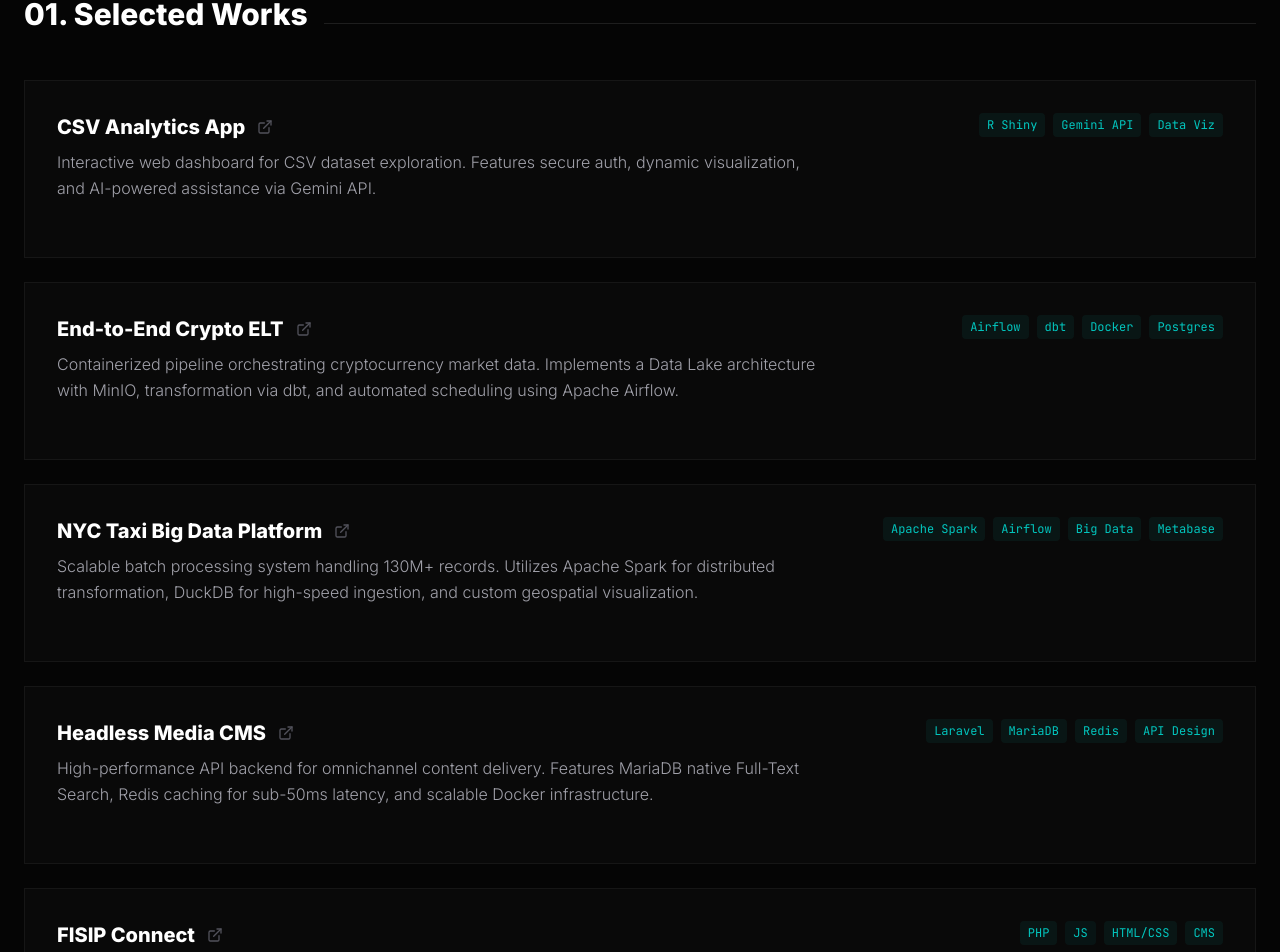
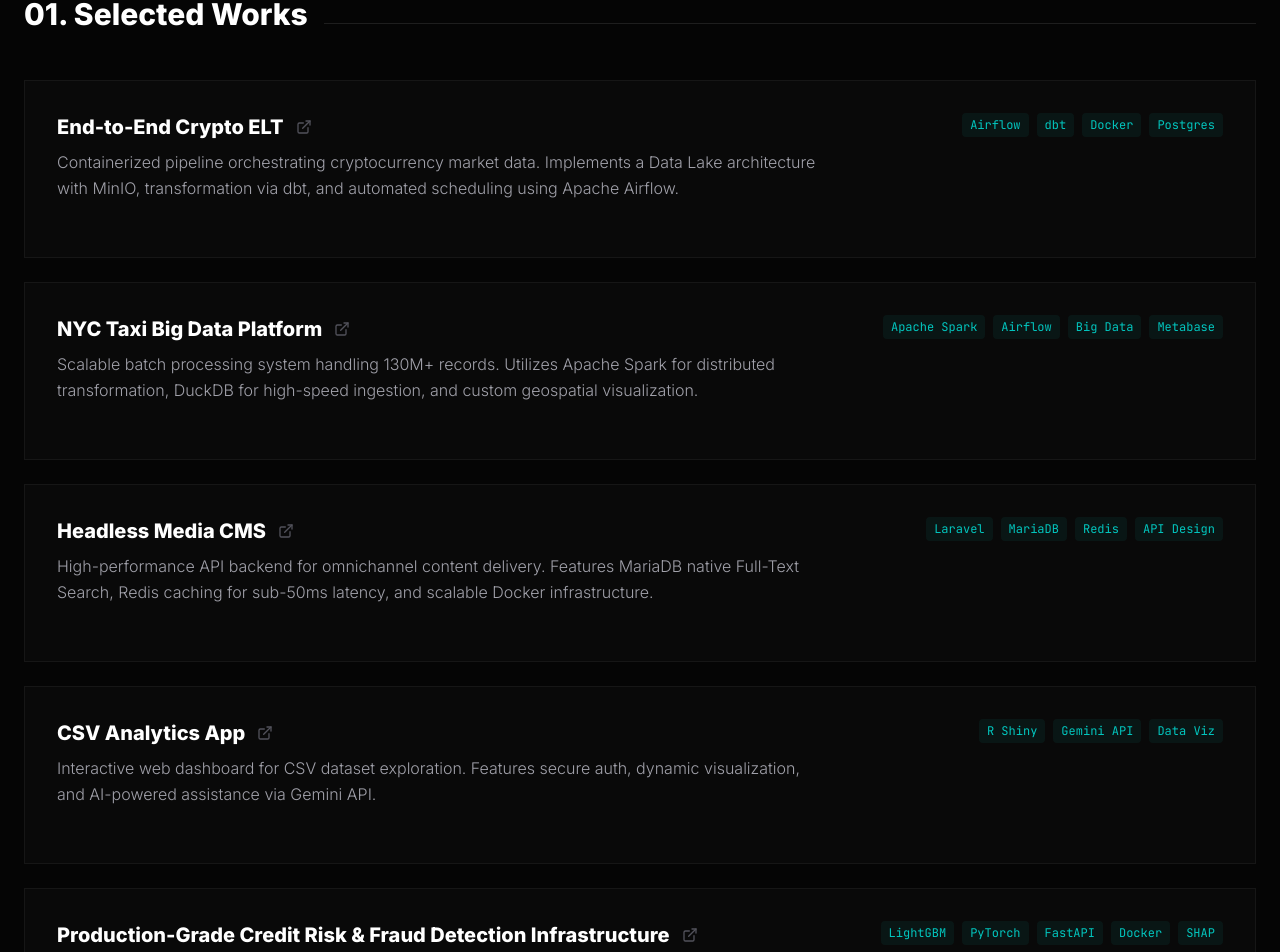
Before and after one commit to rehanhf/rehanhf.github.io, a React (Vite) app: page / in a window 1280 px wide. Shown: the part 1728-2680 px from the top of the page. Built offline with nearby package versions, Linux system fonts and the light colour scheme.

Commit message:
add more projects

```diff
--- a/data/portfolio.ts
+++ b/data/portfolio.ts
@@ -28,48 +28,55 @@
   projects: [
     {
       id: "1",
+      title: "End-to-End Crypto ELT",
+      description: "Containerized pipeline orchestrating cryptocurrency market data. Implements a Data Lake architecture with MinIO, transformation via dbt, and automated scheduling using Apache Airflow.",
+      tags: ["Airflow", "dbt", "Docker", "Postgres"],
+      link: "https://github.com/rehanhf/crypto-elt-pipeline"
+    },
+    {
+      id: "2",
+      title: "NYC Taxi Big Data Platform",
+      description: "Scalable batch processing system handling 130M+ records. Utilizes Apache Spark for distributed transformation, DuckDB for high-speed ingestion, and custom geospatial visualization.",
+      tags: ["Apache Spark", "Airflow", "Big Data", "Metabase"],
+      link: "https://github.com/rehanhf/nyc-taxi-pipeline"
+    },
+    {
+      id: "3",
+      title: "Headless Media CMS",
+      description: "High-performance API backend for omnichannel content delivery. Features MariaDB native Full-Text Search, Redis caching for sub-50ms latency, and scalable Docker infrastructure.",
+      tags: ["Laravel", "MariaDB", "Redis", "API Design"],
+      link: "https://github.com/rehanhf/headless-news"
+    },
+    {
+      id: "4",
       title: "CSV Analytics App",
       description: "Interactive web dashboard for CSV dataset exploration. Features secure auth, dynamic visualization, and AI-powered assistance via Gemini API.",
       tags: ["R Shiny", "Gemini API", "Data Viz"],
       link: "https://raihanh.shinyapps.io/CSV_Data_Analytics"
     },
     {
-      id: "2",
-      title: "End-to-End Crypto ELT",
-      description: "Containerized pipeline orchestrating cryptocurrency market data. Implements a Data Lake architecture with MinIO, transformation via dbt, and automated scheduling using Apache Airflow.",
-      tags: ["Airflow", "dbt", "Docker", "Postgres"],
-      link: "https://github.com/rehanhf/crypto-elt-pipeline"
+      id: "5",
+      title: "Production-Grade Credit Risk & Fraud Detection Infrastructure",
+      description: "An end-to-end financial risk engine that prioritizes economic utility by optimizing decision thresholds based on principal loss vs. interest gain ($C_{FN}$ vs $C_{FP}$). Features temporal data isolation, SHAP-driven regulatory explainability, and automated drift monitoring via Population Stability Index (PSI). Deployed as a high-performance, containerized REST API with strict Pydantic schema validation.",
+      tags: ["LightGBM", "PyTorch", "FastAPI", "Docker", "SHAP", "MLOps"],
+      link: "https://github.com/rehanhf/risk-scoring-system"
     },
     {
-      id: "3",
-      title: "NYC Taxi Big Data Platform",
-      description: "Scalable batch processing system handling 130M+ records. Utilizes Apache Spark for distributed transformation, DuckDB for high-speed ingestion, and custom geospatial visualization.",
-      tags: ["Apache Spark", "Airflow", "Big Data", "Metabase"],
-      link: "https://github.com/rehanhf/nyc-taxi-pipeline"
-    },
-    {
-      id: "4",
-      title: "Headless Media CMS",
-      description: "High-performance API backend for omnichannel content delivery. Features MariaDB native Full-Text Search, Redis caching for sub-50ms latency, and scalable Docker infrastructure.",
-      tags: ["Laravel", "MariaDB", "Redis", "API Design"],
-      link: "https://github.com/rehanhf/headless-news"
-    },
-    {
-      id: "5",
+      id: "6",
       title: "FISIP Connect",
       description: "Centralized digital information hub for BEM FISIP serving 1000+ students. Includes custom CMS for event calendars and announcements.",
       tags: ["PHP", "JS", "HTML/CSS", "CMS"],
       link: "fisipconnect.id"
     },
     {
-      id: "6",
+      id: "7",
       title: "Law Firm Redesign",
       description: "UI/UX redesign for Anagata Law website focusing on readability, information hierarchy, and visual consistency.",
       tags: ["Figma", "UI/UX", "Design System"],
       link: "https://www.figma.com/proto/gJQZxc7xgj9Nsg2CHy7bv4/UAS-IUXXIU?node-id=1-2&p=f&t=EvIrY7HVdZXnpTZJ-1&scaling=scale-down-width&content-scaling=fixed&page-id=0%3A1&starting-point-node-id=1%3A2&show-proto-sidebar=1"
     },
     {
-      id: "7",
+      id: "8",
       title: "TAJAM Digital News & Article Website",
       description: "Web-based content management system for creating, managing, and publishing articles with role-based access control. Supports dynamic routing with SEO-friendly slugs, category and tag management, and cloud-based image handling, built on a modern full-stack architecture for performance and scalability.",
       tags: ["Next.js", "Firebase", "Typescript", "CMS", "TailwindCSS"],
@@ -93,7 +100,7 @@
       id: "e2",
       role: "IT Intern",
       company: "Jawapos.COM",
-      period: "Aug 2025 - Present",
+      period: "Feb 2026 - Mar 2026",
       achievements: [
         "Focused on modernizing legacy data infrastructure and automating editorial workflows for the Jawa Pos digital network.",
         "Build an idempotent ETL pipeline using Laravel 12 and MariaDB. Implemented a Service-Layer pattern to normalize unstructured legacy data into a strict relational schema using polymorphic relationships and ACID transactions.",
@@ -163,56 +170,63 @@
     name: "Raihan Hafizh Rifadi",
     title: "Data Scientist & Full-Stack Developer",
     subtitle: "Menjembatani kesenjangan antara Data yang Kompleks dan Pengalaman Intuitif.",
-    imageUrl: "https://picsum.photos/600/800",
+    imageUrl: "/images/profile.jpg",
   },
-  summary: "Saya adalah mahasiswa S1 Sains Informasi di UPN Veteran Jakarta dengan IPK 3.7. Saya memiliki profil hibrida unik, menggabungkan keterampilan analisis data yang kuat (Python, R, SQL) dengan kemampuan pengembangan web full-stack. Saya berspesialisasi dalam membangun aplikasi berbasis data, mengotomatisasi alur kerja, dan merancang antarmuka yang berpusat pada pengguna.",
+  summary: "Saya adalah mahasiswa S1 Sains Informasi di UPN Veteran Jakarta dengan IPK 3.7. Saya memiliki profil hybrid unik, menggabungkan keterampilan analisis data yang kuat (Python, R, SQL) dengan kemampuan pengembangan web full-stack. Saya berspesialisasi dalam membangun aplikasi berbasis data, mengotomatisasi alur kerja, dan merancang antarmuka yang berpusat pada pengguna.",
   skills,
   currentlyLearning,
   projects: [
     {
       id: "1",
+      title: "End-to-End Crypto ELT",
+      description: "Pipeline terkontainerisasi yang mengelola data pasar kripto. Mengimplementasikan arsitektur Data Lake dengan MinIO, transformasi menggunakan dbt, dan penjadwalan otomatis dengan Apache Airflow.",
+      tags: ["Airflow", "dbt", "Docker", "Postgres"],
+      link: "https://github.com/rehanhf/crypto-elt-pipeline"
+    },
+    {
+      id: "2",
+      title: "Platform Big Data Taksi NYC",
+      description: "Sistem pemrosesan batch yang skalabel untuk menangani lebih dari 130 juta catatan. Menggunakan Apache Spark untuk transformasi terdistribusi, DuckDB untuk pengambilan data berkecepatan tinggi, dan visualisasi geospasial kustom.",
+      tags: ["Apache Spark", "Airflow", "Big Data", "Metabase"],
+      link: "https://github.com/rehanhf/nyc-taxi-pipeline"
+    },
+    {
+      id: "3",
+      title: "Headless Media CMS",
+      description: " Backend API berkinerja tinggi untuk pengiriman konten omnichannel. Dilengkapi dengan Pencarian Teks Lengkap asli MariaDB, penyimpanan cache Redis untuk latensi di bawah 50ms, dan infrastruktur Docker yang skalabel.",
+      tags: ["Laravel", "MariaDB", "Redis", "API Design"],
+      link: "https://github.com/rehanhf/headless-news"
+    },
+    {
+      id: "4",
       title: "Aplikasi Analitik CSV",
       description: "Dashboard web interaktif untuk eksplorasi dataset CSV. Fitur autentikasi aman, visualisasi dinamis, dan dukungan AI melalui Gemini API.",
       tags: ["R Shiny", "Gemini API", "Data Viz"],
       link: "#"
     },
     {
-      id: "2",
-      title: "End-to-End Crypto ELT",
-      description: "Pipeline terkontainerisasi yang mengelola data pasar kripto. Mengimplementasikan arsitektur Data Lake dengan MinIO, transformasi menggunakan dbt, dan penjadwalan otomatis dengan Apache Airflow.",
-      tags: ["Airflow", "dbt", "Docker", "Postgres"],
-      link: "https://github.com/rehanhf/crypto-elt-pipeline"
+      id: "5",
+      title: "Infrastruktur Penilaian Risiko Kredit & Deteksi Fraud",
+      description: "Sistem penilaian risiko tingkat produksi yang mengoptimalkan ambang batas keputusan berdasarkan simulasi biaya ekonomi ($C_{FN}$ vs $C_{FP}$). Mengimplementasikan pemrosesan data terisolasi secara temporal, penanganan ketidakseimbangan kelas ekstrem, eksplanabilitas SHAP untuk audit regulasi, dan pemantauan drift (PSI). Disebarkan sebagai API REST ter-Dockerize dengan validasi skema Pydantic yang ketat.",
+      tags: ["LightGBM", "PyTorch", "FastAPI", "Docker", "SHAP", "uv"],
+      link: "https://github.com/rehanhf/risk-scoring-system"
     },
     {
-      id: "3",
-      title: "Platform Big Data Taksi NYC",
-      description: "Sistem pemrosesan batch yang skalabel untuk menangani lebih dari 130 juta catatan. Menggunakan Apache Spark untuk transformasi terdistribusi, DuckDB untuk pengambilan data berkecepatan tinggi, dan visualisasi geospasial kustom.",
-      tags: ["Apache Spark", "Airflow", "Big Data", "Metabase"],
-      link: "https://github.com/rehanhf/nyc-taxi-pipeline"
-    },
-    {
-      id: "4",
-      title: "Headless Media CMS",
-      description: " Backend API berkinerja tinggi untuk pengiriman konten omnichannel. Dilengkapi dengan Pencarian Teks Lengkap asli MariaDB, penyimpanan cache Redis untuk latensi di bawah 50ms, dan infrastruktur Docker yang skalabel.",
-      tags: ["Laravel", "MariaDB", "Redis", "API Design"],
-      link: "https://github.com/rehanhf/headless-news"
-    },
-    {
-      id: "5",
+      id: "6",
       title: "FISIP Connect",
       description: "Pusat informasi digital terpusat untuk BEM FISIP yang melayani lebih dari 1000 mahasiswa. Termasuk CMS kustom untuk kalender acara dan pengumuman.",
       tags: ["PHP", "JS", "HTML/CSS", "CMS"],
       link: "fisipconnect.id"
     },
     {
-      id: "6",
+      id: "7",
       title: "Redesain Situs Web Kantor Hukum",
       description: "Redesain UI/UX untuk situs web Anagata Law dengan fokus pada keterbacaan, hierarki informasi, dan konsistensi visual.",
       tags: ["Figma", "UI/UX", "Sistem Desain"],
       link: "https://www.figma.com/proto/gJQZxc7xgj9Nsg2CHy7bv4/UAS-IUXXIU?node-id=1-2&p=f&t=EvIrY7HVdZXnpTZJ-1& scaling=scale-down-width&content-scaling=fixed&page-id=0%3A1&starting-point-node-id=1%3A2&show-proto-sidebar=1"
     },
     {
-      id: "7",
+      id: "8",
       title: "TAJAM Digital News & Article Website",
       description: "Sistem manajemen konten berbasis web untuk membuat, mengelola, dan mempublikasikan artikel dengan kontrol akses berbasis peran. Mendukung rute dinamis dengan slug ramah SEO, pengelolaan kategori dan tag, serta penanganan gambar berbasis cloud, dibangun di atas arsitektur full-stack modern untuk kinerja dan skalabilitas.",
       tags: ["Next.js", "Firebase", "Typescript","CMS", "TailwindCSS"],
@@ -224,7 +238,7 @@
       id: "e1",
       role: "Data Scientist Intern",
       company: "Swanstatistic",
-      period: "Agu 2025 - Des 2025",
+      period: "Agu 2025 - Sekarang",
       achievements: [
         "Bertanggung jawab untuk membuat dan menguji template N8N untuk penggunaan komersial.",
         "Menerjemahkan data mentah yang kompleks menjadi wawasan yang dapat ditindaklanjuti dan presentasi visual menggunakan Canva dan Excel.",
@@ -236,7 +250,7 @@
       id: "e2",
       role: "IT Intern",
       company: "Jawapos.COM",
-      period: "Aug 2025 - Present",
+      period: "Feb 2026 - Mar 2026",
       achievements: [
         "Modernisasi infrastruktur data lama dan otomatisasi wokflow editorial untuk media digital Jawa Pos.",
         "Membuat pipeline ETL yang bersifat idempotent menggunakan Laravel 12 dan MariaDB. Menerapkan pola Service-Layer untuk menormalisasi data warisan yang tidak terstruktur menjadi skema relasional yang ketat menggunakan hubungan polimorfik dan transaksi ACID.",
```
